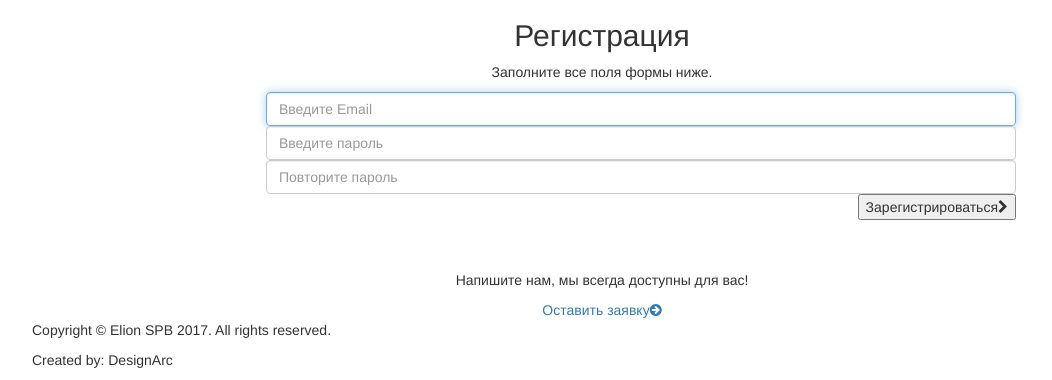
After one commit to Nekr0bz/Elion, a Django app: page /accounts/register/ in a window 1280 px wide. The commit adds this page. Shown: the part 464-844 px from the top of the page, without its empty margins (38-1090 px from the left). Run offline with Django 3.2, Linux system fonts and the light colour scheme; some libraries are stand-ins or nearby versions.

Commit message:
Представление для регистрации

```diff
--- a/accounts/forms.py
+++ b/accounts/forms.py
@@ -65,10 +65,10 @@ class UserChangeForm(forms.ModelForm):
         return self.initial["password"]
 
 
-class AuthenticationForm(auth_forms.AuthenticationForm):
+class SignInForm(auth_forms.AuthenticationForm):
     username = auth_forms.UsernameField(
         max_length=254,
-        widget=forms.TextInput(attrs={
+        widget=forms.EmailInput(attrs={
             'autofocus': '',
             'placeholder': 'Ваш Email',
             'class': 'form-control email'
@@ -82,3 +82,30 @@ class AuthenticationForm(auth_forms.AuthenticationForm):
             'class': 'form-control'
         }),
     )
+
+
+class SignUpForm(UserCreationForm):
+    email = auth_forms.UsernameField(
+        max_length=254,
+        widget=forms.EmailInput(attrs={
+            'autofocus': '',
+            'placeholder': 'Введите Email',
+            'class': 'form-control email'
+        }),
+    )
+    password1 = forms.CharField(
+        label=_("Password"),
+        strip=False,
+        widget=forms.PasswordInput(attrs={
+            'placeholder': 'Введите пароль',
+            'class': 'form-control'
+        }),
+    )
+    password2 = forms.CharField(
+        label=_("Password"),
+        strip=False,
+        widget=forms.PasswordInput(attrs={
+            'placeholder': 'Повторите пароль',
+            'class': 'form-control'
+        }),
+    )
--- /dev/null
+++ b/accounts/templates/accounts/sign_up.html
@@ -0,0 +1,25 @@
+{% extends "main/main.html" %}
+
+{% block title %}Регистрация{% endblock %}
+{% block body_class %}contact_page{% endblock %}
+{% block content %}
+<!-- ======= Banner ======= -->
+{% include 'generic/banner.html' with this_section="Регистрация"%}
+<!-- ================= /Banner ================ -->
+<section class="contact_us_container">
+    <div class="container">
+        <div class="row">
+            <div class="col-lg-12 col-md-12 col-sm-12 col-xs-12" style="text-align:center;"> <!-- section title -->
+                <h2>Регистрация</h2>
+                {% include 'generic/messages.html' with default_text="Заполните все поля формы ниже." %}
+            </div> <!-- End section title -->
+            <div class="col-lg-8 col-md-8 col-sm-12 col-xs-12 form_holder" style="padding-bottom: 50px; margin-left: 20%"> <!-- form holder -->
+                <form action="{% url 'accounts:register' %}?next={{ next }}" class="contact-form" method="post">
+                    {% include 'generic/forms.html' %}
+                    <button type="submit" class="submit pull-right">Зарегистрироваться<i class="fa fa-chevron-right "></i></button>
+                </form> <!-- End form holder -->
+            </div>
+        </div>
+    </div>
+</section>
+{% endblock %}
--- a/accounts/urls.py
+++ b/accounts/urls.py
@@ -3,5 +3,7 @@ from . import views
 
 urlpatterns = [
     url(r'^login/$', views.LoginView.as_view(), name='login'),
+    url(r'^register/$', views.RegisterView.as_view(), name='register'),
     url(r'^logout/$', views.LogoutView.as_view(), name='logout'),
+
 ]
--- a/accounts/views.py
+++ b/accounts/views.py
@@ -1,14 +1,13 @@
 # -*- coding: utf-8 -*-
-from django.contrib import messages
 from django.views.generic.edit import FormView
 from django.views.generic.base import RedirectView
-from django.contrib.auth import logout
-from .forms import AuthenticationForm
-from django.contrib.auth.views import login
+from django.contrib.auth import logout, login as auth_login
+from .forms import SignInForm, SignUpForm
+from django.contrib.auth.views import login as view_login
 
 
 class LoginView(FormView):
-    form_class = AuthenticationForm
+    form_class = SignInForm
     template_name = 'accounts/sign_in.html'
 
     def get_success_url(self):
@@ -24,7 +23,8 @@ class LoginView(FormView):
         return context
 
     def form_valid(self, form):
-        login(self.request, authentication_form=AuthenticationForm)
+        # TODO: if user.is_active
+        view_login(self.request, authentication_form=SignInForm)
         return super(LoginView, self).form_valid(form)
 
 
@@ -37,3 +37,27 @@ class LogoutView(RedirectView):
         if self.request.user.is_authenticated():
             logout(request)
         return super(LogoutView, self).get(request, *args, **kwargs)
+
+
+class RegisterView(FormView):
+    template_name = 'accounts/sign_up.html'
+    form_class = SignUpForm
+
+    # TODO: сделать mixin для {{ next }}
+    # TODO: редирект если уже авторизован
+    # TODO: вывод ошибок
+    def get_success_url(self):
+        try:
+            url = self.request.GET['next']
+        except KeyError:
+            url = self.request.META.get('HTTP_REFERER', '/')
+        return url
+
+    def get_context_data(self, **kwargs):
+        context = super(RegisterView, self).get_context_data(**kwargs)
+        context["next"] = self.get_success_url()
+        return context
+
+    def form_valid(self, form):
+        auth_login(self.request, form.save())
+        return super(RegisterView, self).form_valid(form)
--- a/main/templates/main/main.html
+++ b/main/templates/main/main.html
@@ -49,7 +49,7 @@
                         <li><a href="{% url 'accounts:logout' %}">Выйти</a></li>
                     {% else %}
                         <li><a href="{% url 'accounts:login' %}">Войти</a></li>
-                        <li><a href="">Регистрация</a></li>
+                        <li><a href="{% url 'accounts:register' %}">Регистрация</a></li>
                     {% endif %}
                 </ul>
             </div>
```
